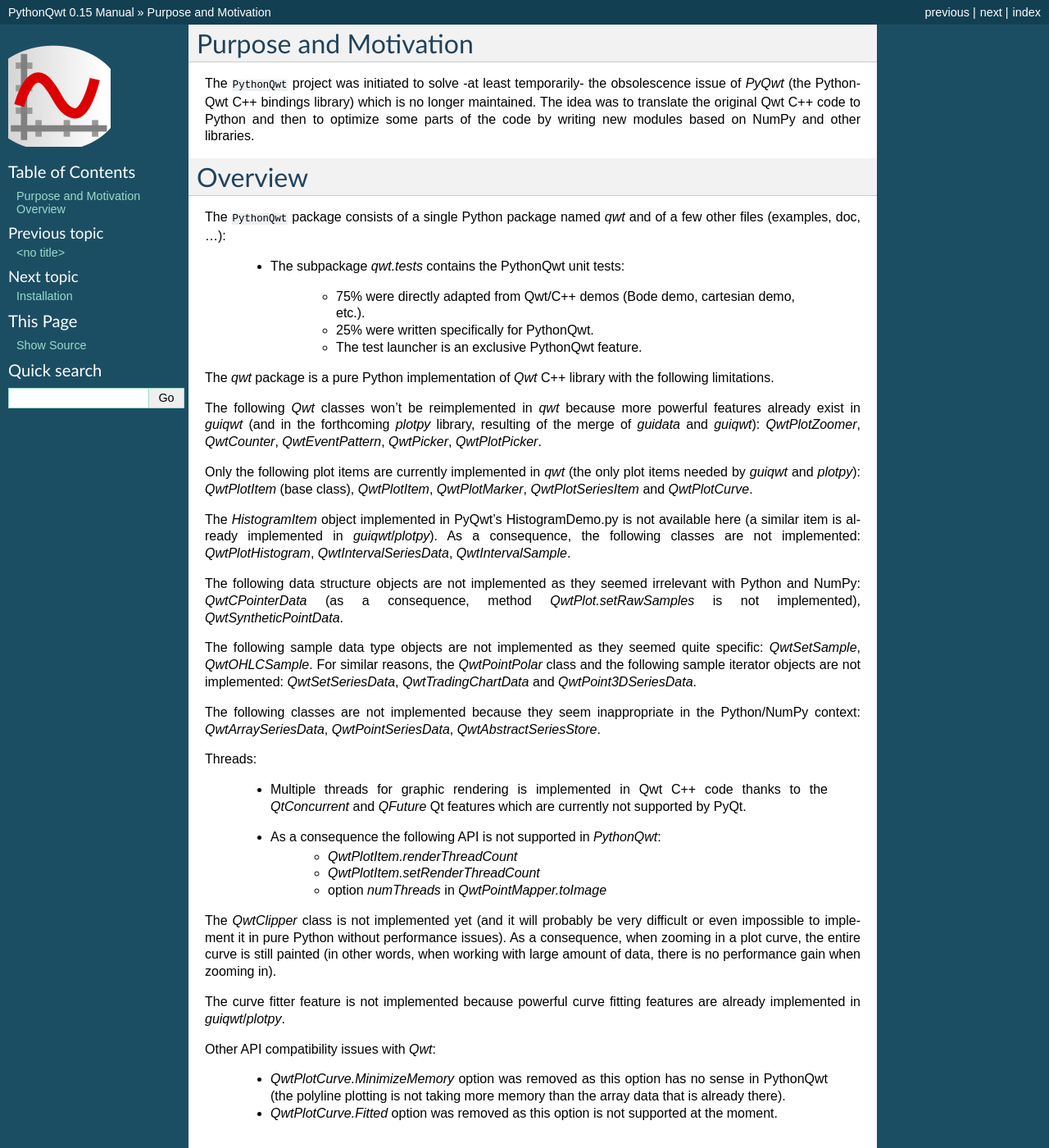
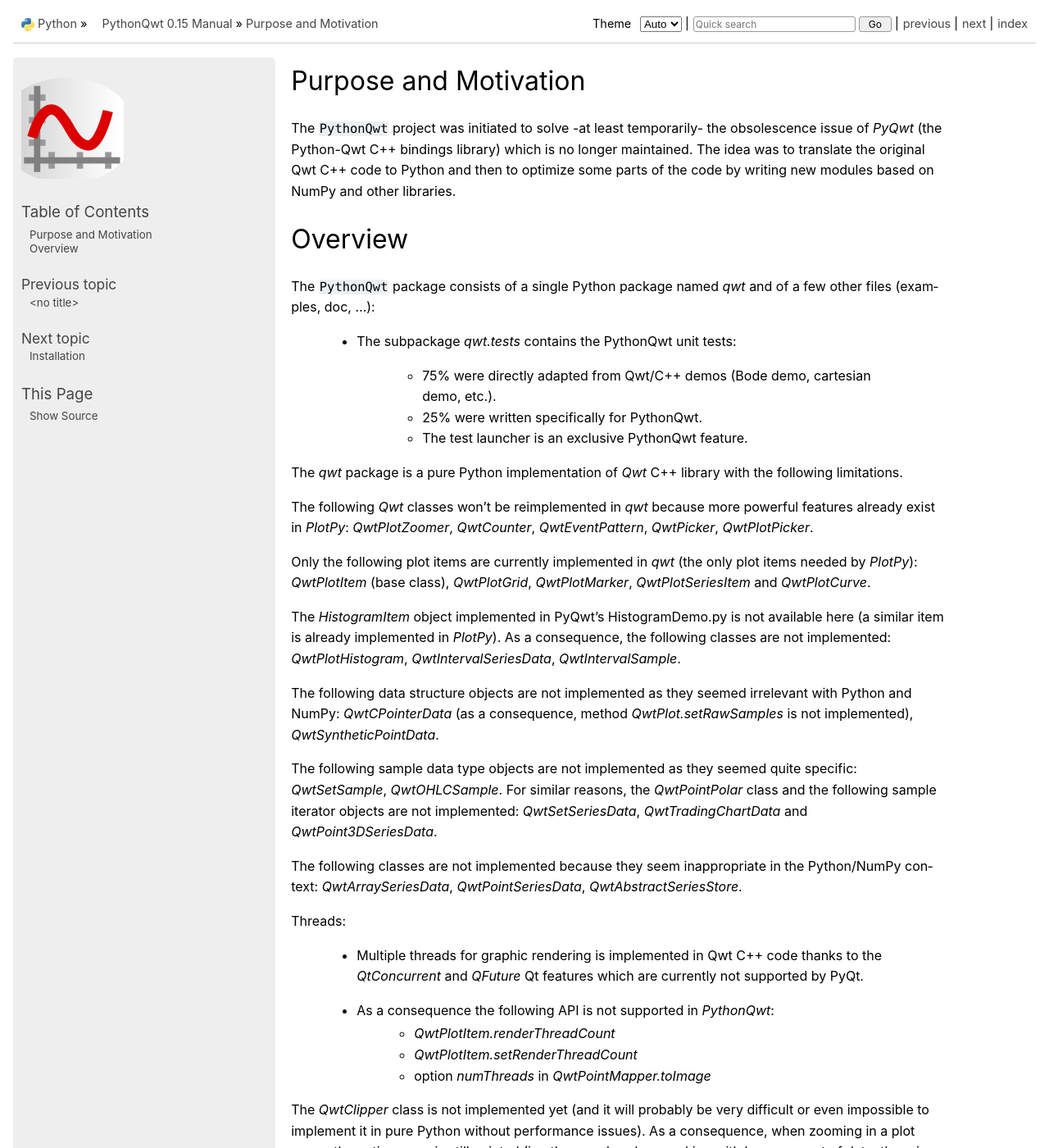
Before and after one commit to PlotPyStack/PythonQwt, a Sphinx documentation site: the page built from doc/overview.rst, in a window 1280 px wide and 1400 px high. Shown: the whole window at 82% size. Built offline with Sphinx 7.4.7, drawn with Linux system fonts in a browser that asks for light colours; some of the changed text lies outside the part shown.

```diff
--- a/doc/conf.py
+++ b/doc/conf.py
@@ -101,7 +101,12 @@ autodoc_member_order = "bysource"
 
 # The theme to use for HTML and HTML Help pages.  Major themes that come with
 # Sphinx are currently 'default' and 'sphinxdoc'.
-html_theme = "default"
+try:
+    import python_docs_theme  # noqa: F401
+
+    html_theme = "python_docs_theme"
+except ImportError:
+    html_theme = "default"
 
 # Theme options are theme-specific and customize the look and feel of a theme
 # further.  For a list of options available for each theme, see the
--- a/doc/installation.rst
+++ b/doc/installation.rst
@@ -15,6 +15,10 @@ Requirements:
 Installation
 ------------
 
+From PyPI:
+
+    `pip install PythonQwt`
+
 From the source package:
 
     `python -m build`
--- a/doc/overview.rst
+++ b/doc/overview.rst
@@ -25,16 +25,16 @@ The `qwt` package is a pure Python implementation of `Qwt` C++ library
 with the following limitations.
 
 The following `Qwt` classes won't be reimplemented in `qwt` because more
-powerful features already exist in `guiqwt` (and in the forthcoming `plotpy` library,
-resulting of the merge of `guidata` and `guiqwt`): `QwtPlotZoomer`,
+powerful features already exist in `PlotPy`:
+`QwtPlotZoomer`,
 `QwtCounter`, `QwtEventPattern`, `QwtPicker`, `QwtPlotPicker`.
 
 Only the following plot items are currently implemented in `qwt` (the
-only plot items needed by `guiqwt` and `plotpy`): `QwtPlotItem` (base class),
-`QwtPlotItem`, `QwtPlotMarker`, `QwtPlotSeriesItem` and `QwtPlotCurve`.
+only plot items needed by `PlotPy`): `QwtPlotItem` (base class),
+`QwtPlotGrid`, `QwtPlotMarker`, `QwtPlotSeriesItem` and `QwtPlotCurve`.
 
 The `HistogramItem` object implemented in PyQwt's HistogramDemo.py is not
-available here (a similar item is already implemented in `guiqwt`/`plotpy`). As a
+available here (a similar item is already implemented in `PlotPy`). As a
 consequence, the following classes are not implemented: `QwtPlotHistogram`,
 `QwtIntervalSeriesData`, `QwtIntervalSample`.
 
@@ -69,7 +69,7 @@ entire curve is still painted (in other words, when working with large
 amount of data, there is no performance gain when zooming in).
 
 The curve fitter feature is not implemented because powerful curve fitting
-features are already implemented in `guiqwt`/`plotpy`.
+features are already implemented in `PlotPy`.
 
 Other API compatibility issues with `Qwt`:
 
--- a/pyproject.toml
+++ b/pyproject.toml
@@ -28,9 +28,10 @@ classifiers = [
     "Programming Language :: Python :: 3.11",
     "Programming Language :: Python :: 3.12",
     "Programming Language :: Python :: 3.13",
+    "Programming Language :: Python :: 3.14",
 ]
 requires-python = ">=3.9, <4"
-dependencies = ["NumPy>=1.19", "QtPy>=1.9"]
+dependencies = ["NumPy>=1.21", "QtPy>=1.9"]
 dynamic = ["version"]
 
 [project.urls]
@@ -41,7 +42,7 @@ Documentation = "https://PythonQwt.readthedocs.io/en/latest/"
 PythonQwt-tests = "qwt.tests:run"
 
 [project.optional-dependencies]
-dev = ["build", "ruff", "pylint", "Coverage"]
+dev = ["build", "ruff", "pylint", "Coverage", "pre-commit"]
 doc = ["PyQt5", "sphinx>6", "python-docs-theme"]
 test = ["pytest", "pytest-xvfb"]
 
--- a/qwt/__init__.py
+++ b/qwt/__init__.py
@@ -22,8 +22,8 @@ External resources:
     * Project page on GitHub: `GitHubPage`_
     * Bug reports and feature requests: `GitHub`_
 
-.. _PyPI: https://pypi.python.org/pypi/PythonQwt
-.. _GitHubPage: http://pierreraybaut.github.io/PythonQwt
+.. _PyPI: https://pypi.org/project/PythonQwt/
+.. _GitHubPage: https://github.com/PlotPyStack/PythonQwt
 .. _GitHub: https://github.com/PlotPyStack/PythonQwt
 """
 
```
Also changed, not shown: README.md (+12 -6 lines), doc/examples/index.rst (+5 -5 lines), .github/copilot-instructions.md.
